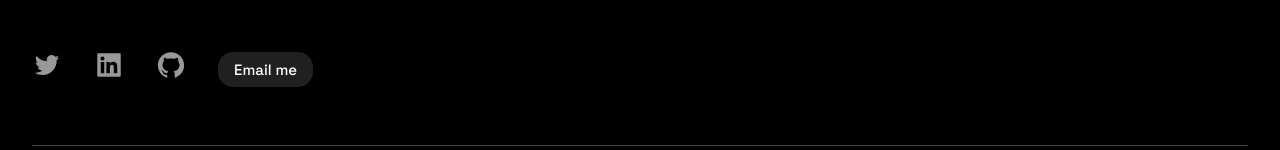
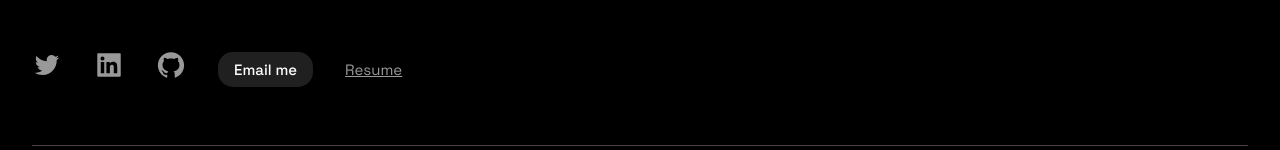
Before and after one commit to wx-it/new-portfolio, a React (Create React App) app: page / in a window 1280 px wide. Shown: the part 775-925 px from the top of the page. Built offline with nearby package versions, Linux system fonts and the light colour scheme.

Commit message:
added resume

```diff
--- a/src/components/header/Header.jsx
+++ b/src/components/header/Header.jsx
@@ -54,6 +54,10 @@ const Header = () => {
         <button>
           <a href="mailto:bendjafer.zineb70@gmail.com">Email me</a>
         </button>
+
+        <a href="/pdf/resume.pdf" target="blank">
+          Resume
+        </a>
       </div>
     </div>
   );
--- a/src/components/header/header.css
+++ b/src/components/header/header.css
@@ -36,6 +36,10 @@
   color: rgb(153, 153, 153);
 }
 
+.links a:last-child{
+  font-size: 15px;
+}
+
 .links button {
   background-color: rgb(32, 32, 32);
   border-radius: 15px;
```
Also changed, not shown: 1 other file (tests, documents, lock files or other folders).
